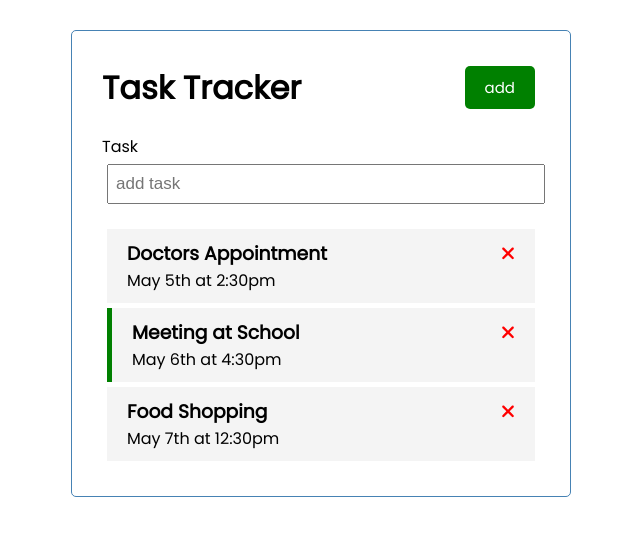
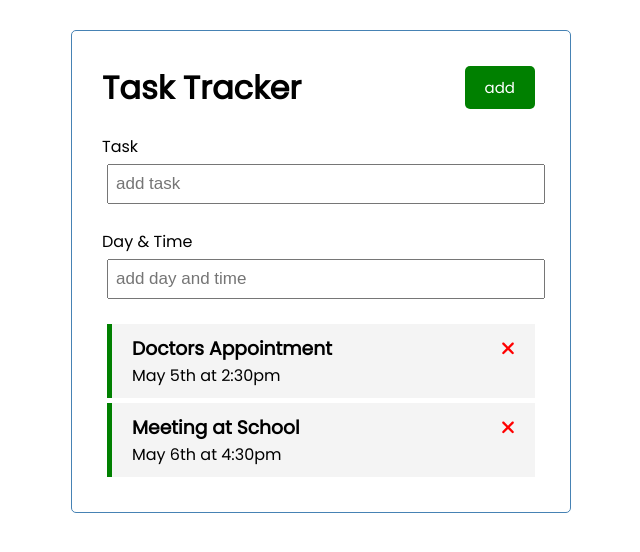
Before and after one commit to ianotieno/angular-trackerapp, an Angular app: page / in a window 1280 px wide. Shown: the top 552 px of the page, without its empty margins (319-959 px from the left). Built offline with nearby package versions, Linux system fonts and the light colour scheme; data requests are answered from the project's data file.

Commit message:
update add task

```diff
--- a/db.json
+++ b/db.json
@@ -4,19 +4,13 @@
       "id": 1,
       "text": "Doctors Appointment",
       "day": "May 5th at 2:30pm",
-      "reminder": false
+      "reminder": true
     },
     {
       "id": 2,
       "text": "Meeting at School",
       "day": "May 6th at 4:30pm",
       "reminder": true
-    },
-    {
-      "id": 3,
-      "text": "Food Shopping",
-      "day": "May 7th at 12:30pm",
-      "reminder": false
     }
   ]
 }
--- a/src/app/components/add-task/add-task.component.html
+++ b/src/app/components/add-task/add-task.component.html
@@ -3,4 +3,9 @@
         <label for="text">Task</label>
         <input type="text" name="text" id="text" placeholder="add task"/>
     </div>
+    <div class="form-control">
+        <label for="text">Day & Time</label>
+        <input type="text" name="day" id="day" placeholder="add day and time"/>
+    </div>
+
 </form>
```
